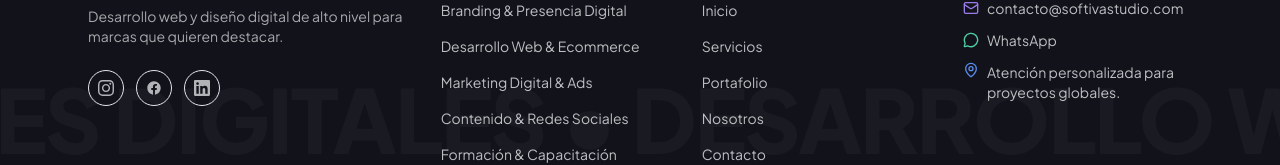
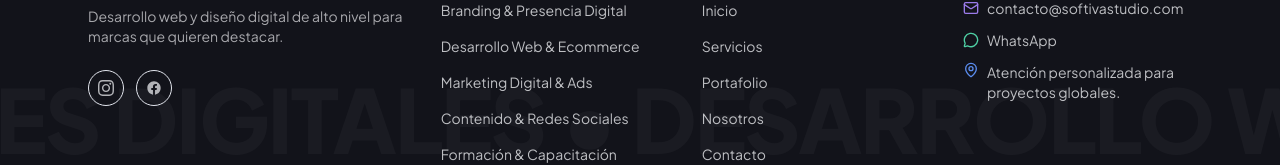
Before and after one commit to angelarellan/softiva, a Next.js app: page / in a window 1280 px wide. Shown: the part 3657-3822 px from the top of the page. Built offline with nearby package versions, Linux system fonts and the light colour scheme.

Commit message:
fix: oculta el ícono de LinkedIn en el footer

```diff
--- a/src/components/Footer.tsx
+++ b/src/components/Footer.tsx
@@ -1,6 +1,6 @@
 import Link from "next/link";
 import { Mail, MapPin, MessageCircle } from "lucide-react";
-import { FacebookIcon, InstagramIcon, LinkedinIcon } from "@/components/SocialIcons";
+import { FacebookIcon, InstagramIcon } from "@/components/SocialIcons";
 import { buildWhatsAppLink } from "@/lib/whatsapp";
 import { CONTACT_EMAIL } from "@/lib/site";
 import FooterMarquee from "@/components/FooterMarquee";
@@ -8,7 +8,6 @@ import FooterMarquee from "@/components/FooterMarquee";
 const SOCIALS = [
   { label: "Instagram", href: "https://www.instagram.com/softivastudio/", Icon: InstagramIcon },
   { label: "Facebook", href: "https://www.facebook.com/profile.php?id=61594213251129", Icon: FacebookIcon },
-  { label: "LinkedIn", href: "https://linkedin.com/company/softiva", Icon: LinkedinIcon },
 ];
 
 const SERVICE_LINKS = [
```
